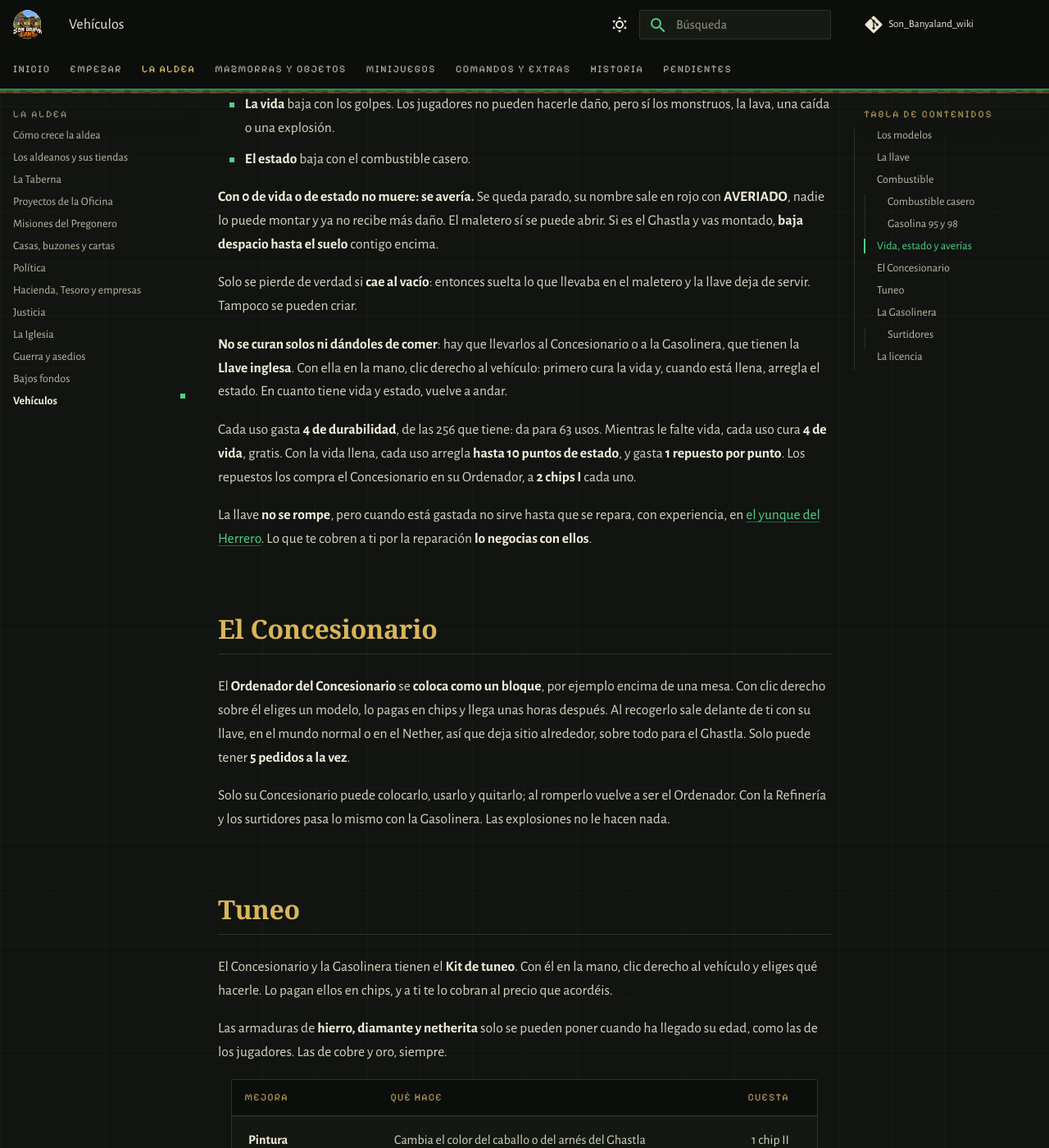
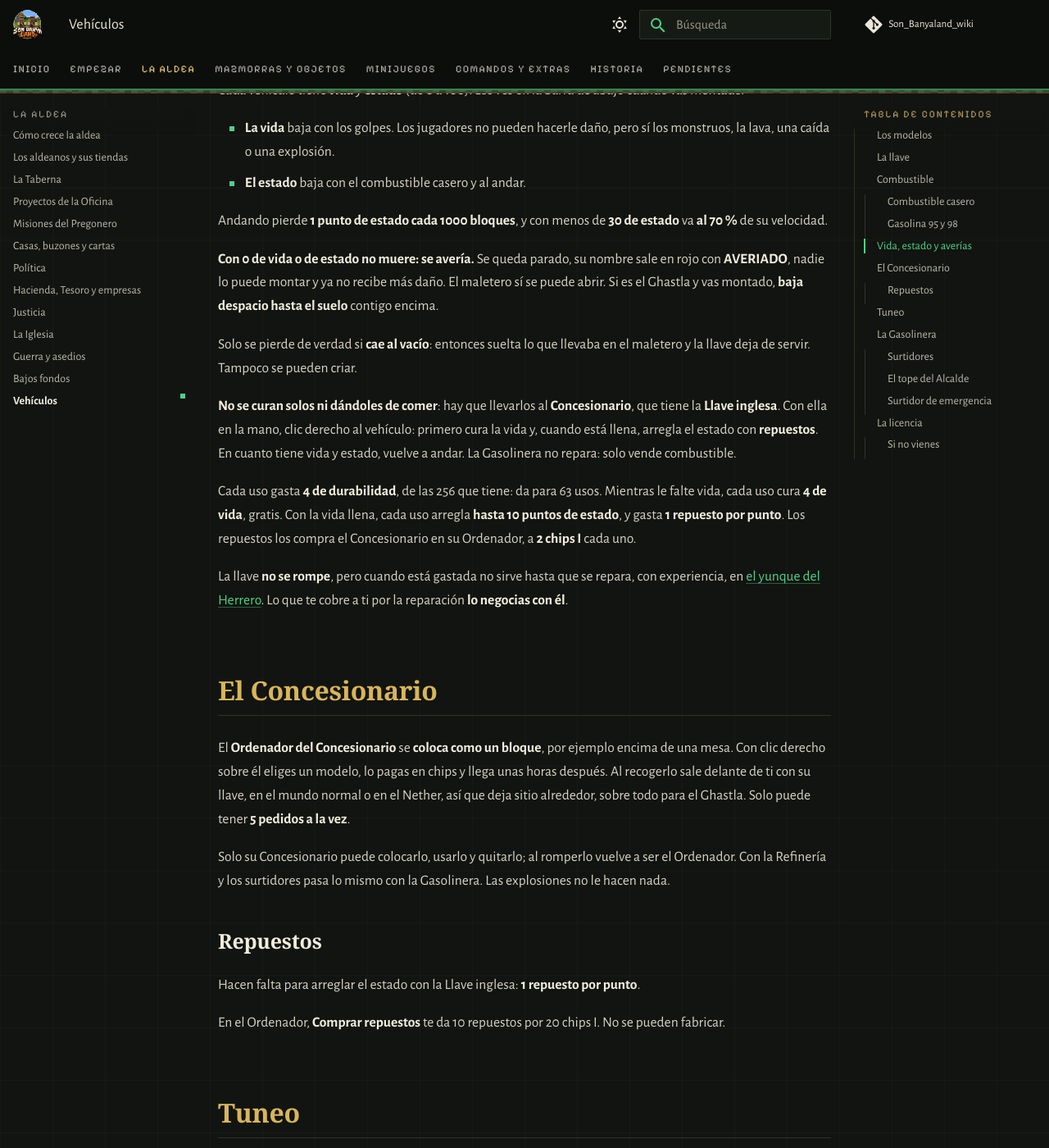
Before and after one commit to PigPilgrim/Son_Banyaland_wiki, an MkDocs documentation site: the page built from docs/vehiculos.md, in a window 1280 px wide and 1400 px high, scrolled down 3374 px. Shown: the whole window at 82% size. Built offline with MkDocs 1.6.1 and Material for MkDocs 9.7.7, drawn with Linux system fonts in a browser that asks for light colours; some web fonts are replaced; comment, search, counter and statistics services are not loaded; some of the changed text lies outside the part shown.

Commit message:
Vehículos: Llave inglesa y Kit solo del Concesionario, desgaste al andar, repuestos, tope del Alcalde, surtidor de emergencia y licencia perdida por no venir
Co-Authored-By: Claude Opus 5.5 <noreply@anthropic.com>

```diff
--- /dev/null
+++ b/docs/_generado/desgaste.md
@@ -0,0 +1 @@
+Andando pierde **1 punto de estado cada 1000 bloques**, y con menos de **30 de estado** va **al 70 %** de su velocidad.
--- /dev/null
+++ b/docs/_generado/inactividad.md
@@ -0,0 +1 @@
+Si llevas **7 días** sin entrar al servidor, te llega una carta del Ayuntamiento a ti y otra al Alcalde. Si llegas a **14 días**, **pierdes la licencia**, como si te la quitara el Alcalde. En cuanto entras, la cuenta vuelve a empezar.
--- /dev/null
+++ b/docs/_generado/repuestos.md
@@ -0,0 +1 @@
+En el Ordenador, **Comprar repuestos** te da 10 repuestos por 20 chips I. No se pueden fabricar.
--- /dev/null
+++ b/docs/_generado/topes.md
@@ -0,0 +1,4 @@
+| Gasolina | El Alcalde lo pone entre | Al principio | Surtidor de emergencia (al principio) |
+|---|---|---|---|
+| **Gasolina 95** | 4 chips I y 15 chips I | 10 chips I | 30 chips I |
+| **Gasolina 98** | 8 chips I y 30 chips I | 20 chips I | 60 chips I |
--- a/docs/aldeanos.md
+++ b/docs/aldeanos.md
@@ -110,6 +110,8 @@ sale mejor cambiar con otro jugador si encuentras a alguien.
 Lleva **la Oficina** de la aldea: el **Tesoro**, los impuestos y los **proyectos** que se votan entre todos. Ver
 [Proyectos de la Oficina](proyectos.md).
 
+Si la aldea no tiene Gasolinera, también tiene un [surtidor de emergencia](vehiculos.md#surtidor-de-emergencia).
+
 ## Mago
 
 Vende pergaminos, el **set de Archimago** y fabrica **varitas y bastones** si le traes su **grimorio** y los
--- a/docs/vehiculos.md
+++ b/docs/vehiculos.md
@@ -44,7 +44,7 @@ combustible en la mano y su llave en el inventario**. Cada vehículo sale de fá
 ### Combustible casero
 
 Solo sirve lo de esta tabla (nada de tablones, palos ni troncos). Es **de mala calidad**: cada vez que lo echas,
-**le quita estado al vehículo**, y arreglarlo cuesta chips.
+**le quita estado al vehículo**, y arreglarlo gasta repuestos.
 
 --8<-- "_generado/combustibles.md"
 
@@ -52,7 +52,8 @@ Sale más caro que la gasolina: lo que te ahorras en carbón lo pagas después r
 
 ### Gasolina 95 y 98
 
-Solo las refina **la Gasolinera**, y tarda. **No desgastan.** Las vende en sus surtidores, al precio que ella decida:
+Solo las refina **la Gasolinera**, y tarda. **No desgastan.** Las vende en sus surtidores, al precio que ella decida, sin pasar del
+[tope del Alcalde](#el-tope-del-alcalde):
 
 --8<-- "_generado/gasolinas.md"
 
@@ -65,7 +66,9 @@ Cada vehículo tiene **vida** y **estado** (de 0 a 100). Los ves en la barra de
 
 - **La vida** baja con los golpes. Los jugadores no pueden hacerle daño, pero sí los monstruos, la lava, una caída o
   una explosión.
-- **El estado** baja con el combustible casero.
+- **El estado** baja con el combustible casero y al andar.
+
+--8<-- "_generado/desgaste.md"
 
 **Con 0 de vida o de estado no muere: se avería.** Se queda parado, su nombre sale en rojo con **AVERIADO**, nadie lo
 puede montar y ya no recibe más daño. El maletero sí se puede abrir. Si es el Ghastla y vas montado, **baja despacio
@@ -74,15 +77,15 @@ hasta el suelo** contigo encima.
 Solo se pierde de verdad si **cae al vacío**: entonces suelta lo que llevaba en el maletero y la llave deja de servir.
 Tampoco se pueden criar.
 
-**No se curan solos ni dándoles de comer**: hay que llevarlos al Concesionario o a la Gasolinera, que tienen la
-**Llave inglesa**. Con ella en la mano, clic derecho al vehículo: primero cura la vida y, cuando está llena, arregla el
-estado. En cuanto tiene vida y estado, vuelve a andar.
+**No se curan solos ni dándoles de comer**: hay que llevarlos al **Concesionario**, que tiene la **Llave inglesa**.
+Con ella en la mano, clic derecho al vehículo: primero cura la vida y, cuando está llena, arregla el estado con
+**repuestos**. En cuanto tiene vida y estado, vuelve a andar. La Gasolinera no repara: solo vende combustible.
 
 --8<-- "_generado/llave_inglesa.md"
 
 La llave **no se rompe**, pero cuando está gastada no sirve hasta que se repara, con experiencia, en
-[el yunque del Herrero](aldeanos.md#reparar-con-experiencia). Lo que te cobren a ti por la reparación **lo negocias
-con ellos**.
+[el yunque del Herrero](aldeanos.md#reparar-con-experiencia). Lo que te cobre a ti por la reparación **lo negocias
+con él**.
 
 ## El Concesionario
 
@@ -94,10 +97,16 @@ mundo normal o en el Nether, así que deja sitio alrededor, sobre todo para el G
 Solo su Concesionario puede colocarlo, usarlo y quitarlo; al romperlo vuelve a ser el Ordenador. Con la Refinería y los
 surtidores pasa lo mismo con la Gasolinera. Las explosiones no le hacen nada.
 
+### Repuestos
+
+Hacen falta para arreglar el estado con la Llave inglesa: **1 repuesto por punto**.
+
+--8<-- "_generado/repuestos.md"
+
 ## Tuneo
 
-El Concesionario y la Gasolinera tienen el **Kit de tuneo**. Con él en la mano, clic derecho al vehículo y eliges qué
-hacerle. Lo pagan ellos en chips, y a ti te lo cobran al precio que acordéis.
+El Concesionario tiene el **Kit de tuneo**. Con él en la mano, clic derecho al vehículo y eliges qué hacerle. Lo paga
+él en chips, y a ti te lo cobra al precio que acordéis.
 
 Las armaduras de **hierro, diamante y netherita** solo se pueden poner cuando ha llegado su edad, como las de los
 jugadores. Las de cobre y oro, siempre.
@@ -125,12 +134,25 @@ En la Refinería se **encargan los surtidores**, y cada uno cuesta más que el a
 - Encima del surtidor hay un letrero con los precios y lo que queda.
 - **Si la aldea se queda sin Gasolinera, sus surtidores cierran** hasta que haya otra, que se los queda vacíos.
 
+### El tope del Alcalde
+
+El Alcalde pone **lo más que puede costar un bidón** en los surtidores de su aldea, desde su Despacho → **Permisos
+exclusivos** → **Tope de precios**. Lo elige dentro de un margen igual para todas las aldeas:
+
+--8<-- "_generado/topes.md"
+
+### Surtidor de emergencia
+
+**Solo cuando la aldea no tiene Gasolinera**, el **Funcionario** tiene un surtidor de emergencia: llevas tu vehículo
+(montado o a 8 bloques, con su llave) y repostas **a varias veces el tope** (la última columna de la tabla). Ese dinero no se lo queda nadie, ni el Tesoro.
+
 ## La licencia
 
 1. **El Alcalde lo reparte:** desde su Despacho, en **Permisos exclusivos**, elige a un ciudadano conectado. La aldea necesita tener el SEPE.
 2. **Lo registras en el SEPE** de tu aldea, eligiéndolo como tipo de empresa. Si ya tienes otra empresa, antes tienes que
    dejarla.
-3. Recibes el Ordenador o la Refinería, la Llave inglesa y el Kit de tuneo, que **solo le sirven al dueño de la licencia**.
+3. El Concesionario recibe el Ordenador, la Llave inglesa y el Kit de tuneo, y la Gasolinera, la Refinería. **Solo le
+   sirven al dueño de la licencia.**
    Su nombre sale en el cartel del Funcionario.
 
 Si cierras la empresa, o el Alcalde te la quita, pierdes la licencia. Cuando te la quita él, la empresa sigue con su caja,
@@ -143,3 +165,9 @@ pero pasa a ser de tipo *Otro*.
 - Las tandas de la Refinería te llegan cuando acaban de refinarse.
 
 Si no estás conectado, te llega al entrar.
+
+### Si no vienes
+
+--8<-- "_generado/inactividad.md"
+
+Las cartas se leen en tu [buzón](casas.md#cartas), o con el aviso que sale en el chat al entrar.
```
Also changed, not shown: docs/politica.md (+2 -1 lines), generar.py (+10 -0 lines).
